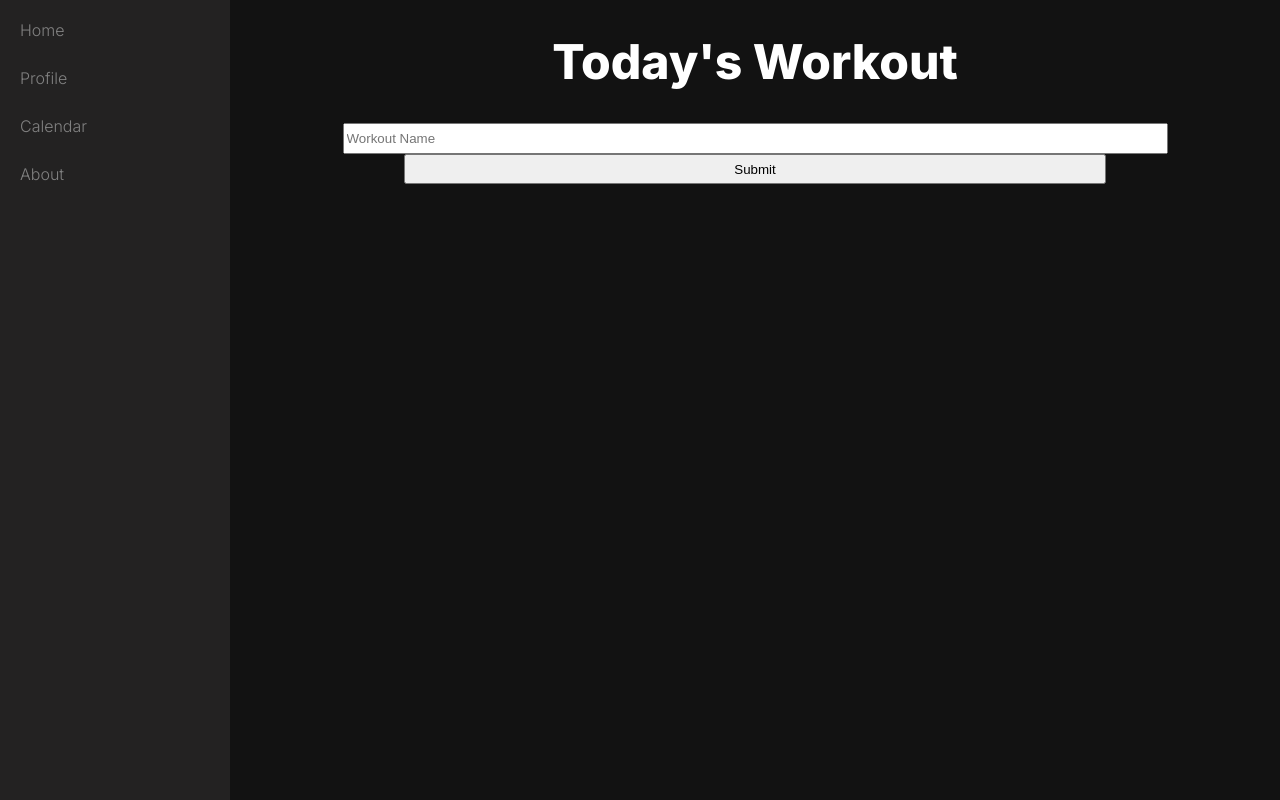
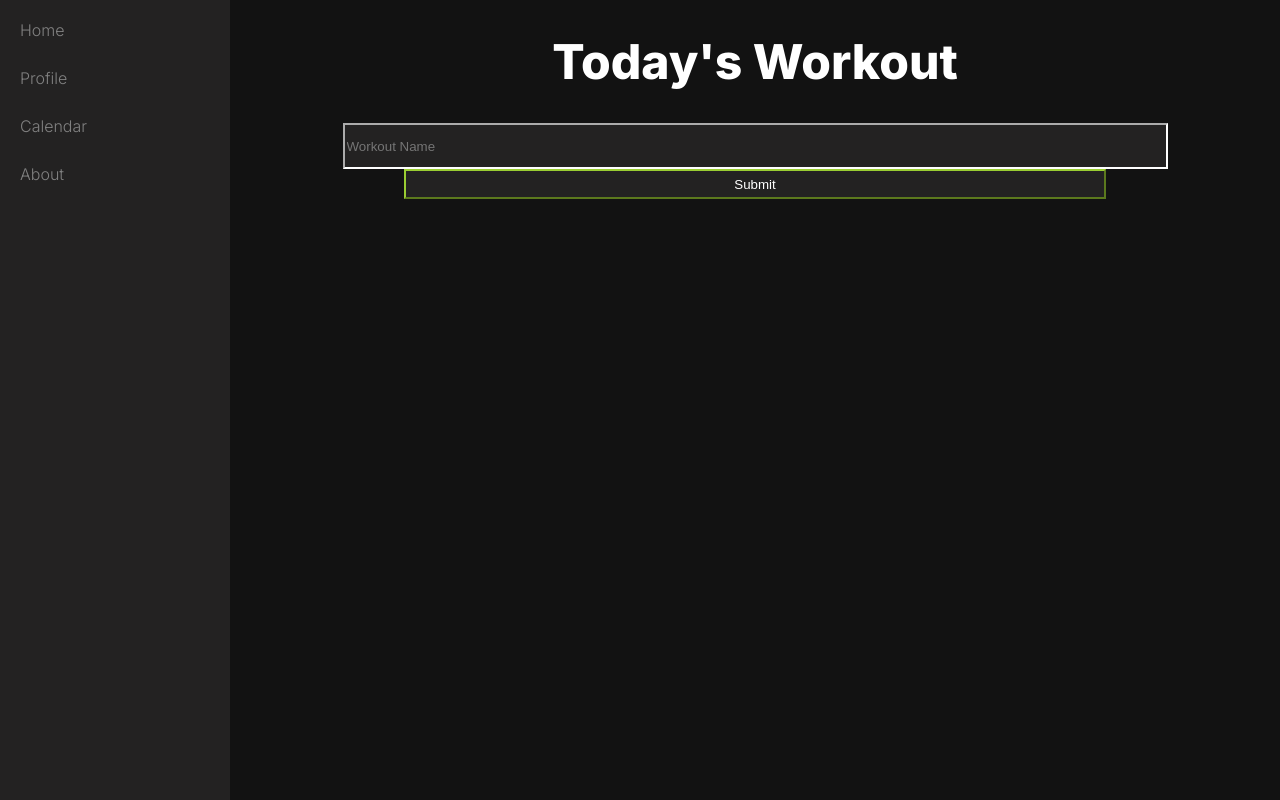
Before and after one commit to NE1NN/gym-progress-tracker, a React (Vite) app: page / in a window 1280 px wide. Built offline with nearby package versions, Linux system fonts and the light colour scheme.

Commit message:
Change styling

```diff
--- a/src/App.css
+++ b/src/App.css
@@ -47,13 +47,19 @@ body {
   margin-top: 2rem;
 }
 
-#workout {
-  height: 25px;
+.main-content input {
+  background-color: #232222;
+  color: white;
+  border-color: #FFFFFF;
+  height: 40px;
 }
 
 #submit-btn {
   width: 702.75px;
   height: 30px;
+  background-color: #232222;
+  color: white;
+  border-color: yellowgreen;
 }
 
 /* Workout list */
--- a/src/components/MainContent.jsx
+++ b/src/components/MainContent.jsx
@@ -30,7 +30,6 @@ function MainContent() {
       <form>
         <input
           type="text"
-          id="workout"
           name="workout"
           size="100"
           placeholder="Workout Name"
```
